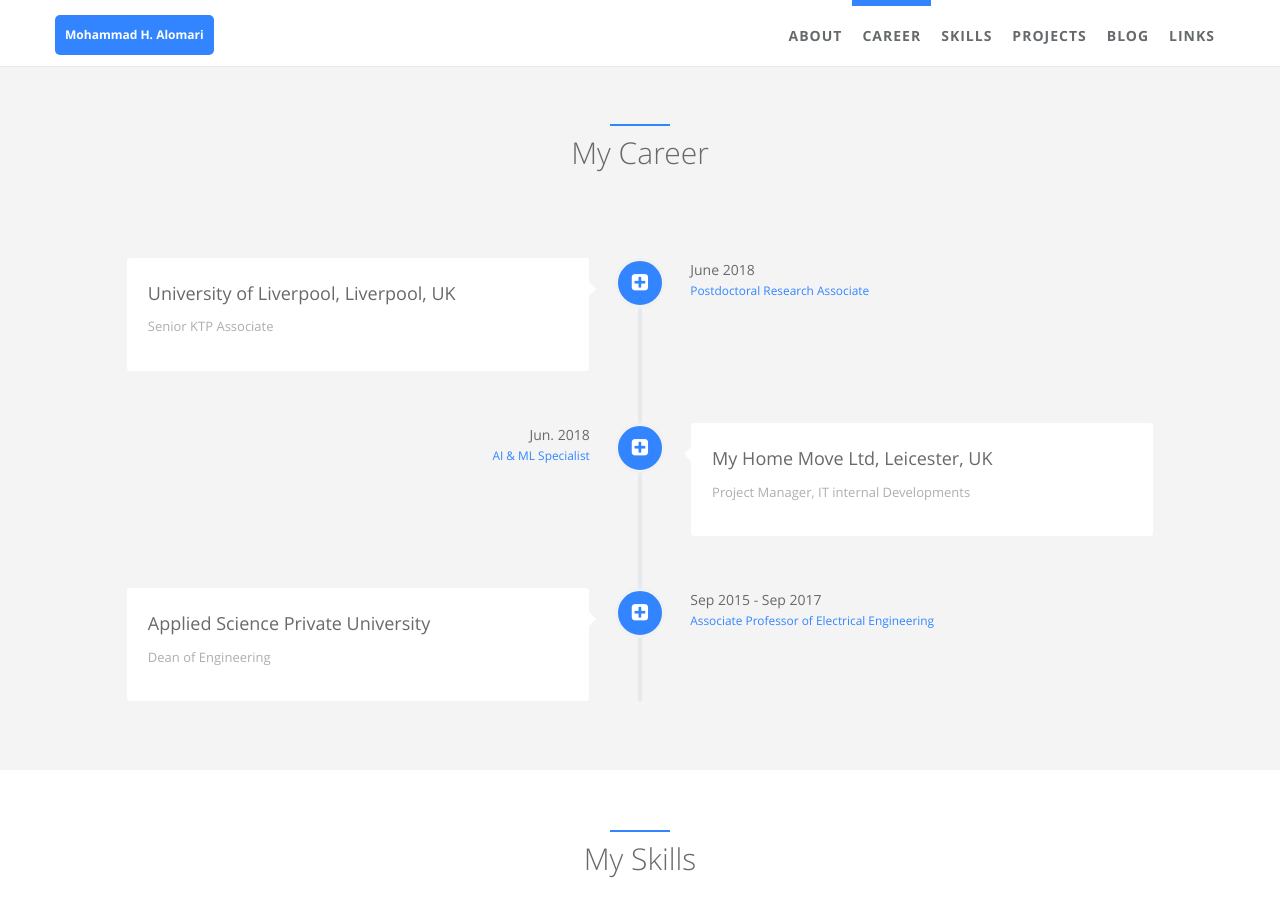
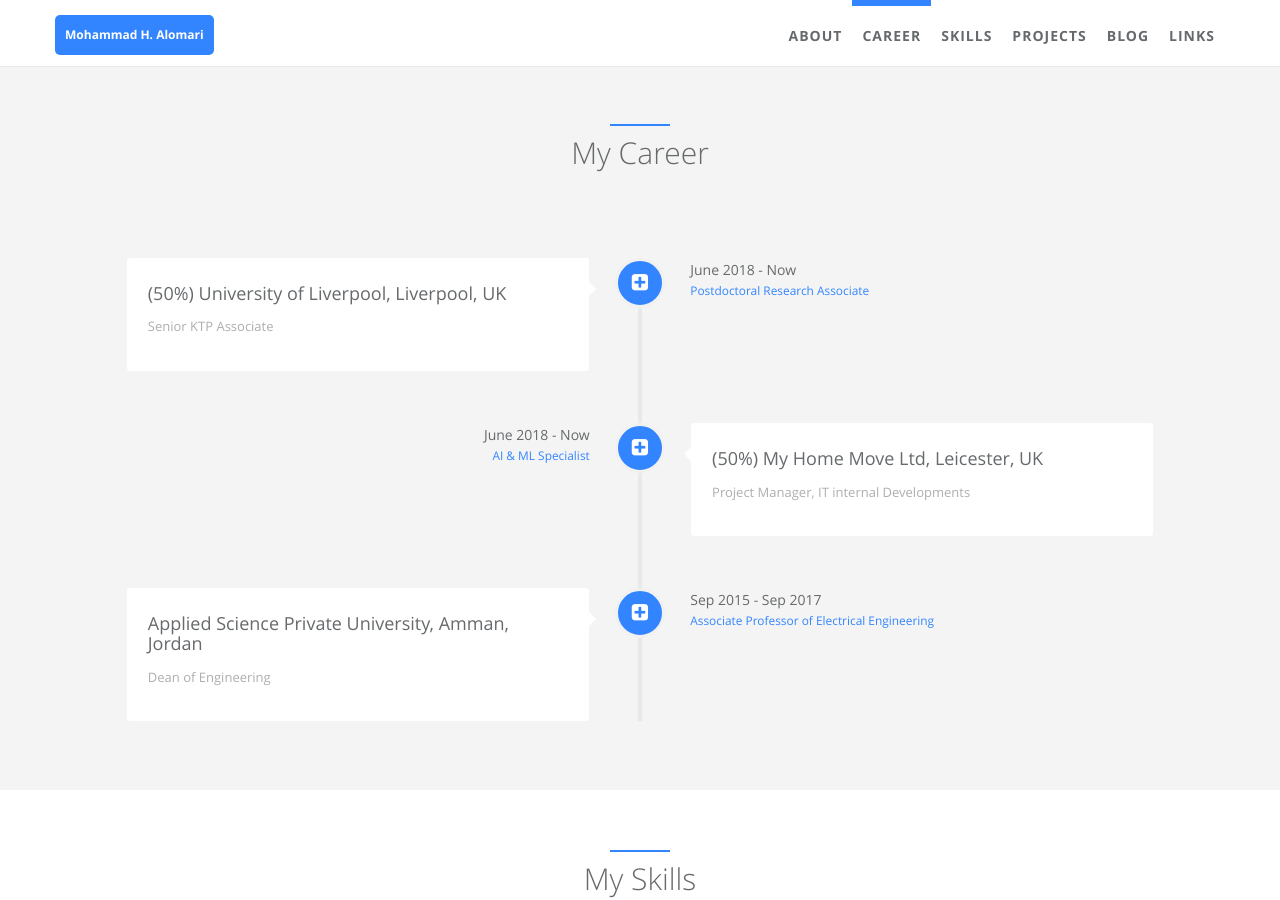
Before and after one commit to mhalomari/mhalomari2.github.io, a Jekyll site: the page built from index.html, in a window 1280 px wide and 900 px high, scrolled down 837 px. Built offline with Jekyll 4.4.1, drawn with Linux system fonts in a browser that asks for light colours.

Commit message:
Updated Careers

```diff
--- a/_data/index/careers.yml
+++ b/_data/index/careers.yml
@@ -1,13 +1,13 @@
 # careers section data
 # if you don't have language feature(language.yml is empty), ignore "i18n" items
 - name:
-    detail: University of Liverpool, Liverpool, UK
+    detail: (50%) University of Liverpool, Liverpool, UK
     i18n: company_a
   desc:
     detail: Senior KTP Associate
     i18n: company_a_desc
   date:
-    detail: June 2018
+    detail: June 2018 - Now
     i18n: company_a_date
   job:
     detail: Postdoctoral Research Associate
@@ -15,13 +15,13 @@
   icon: fa-plus-square
 
 - name:
-    detail: My Home Move Ltd, Leicester, UK
+    detail: (50%) My Home Move Ltd, Leicester, UK
     i18n: company_b
   desc:
     detail: Project Manager, IT internal Developments
     i18n: company_b_desc
   date:
-    detail: Jun. 2018
+    detail: June 2018 - Now
     i18n: company_b_date
   job:
     detail: AI & ML Specialist
@@ -29,7 +29,7 @@
   icon: fa-plus-square
 
 - name:
-    detail: Applied Science Private University
+    detail: Applied Science Private University, Amman, Jordan
     i18n: company_b
   desc:
     detail: Dean of Engineering
```
